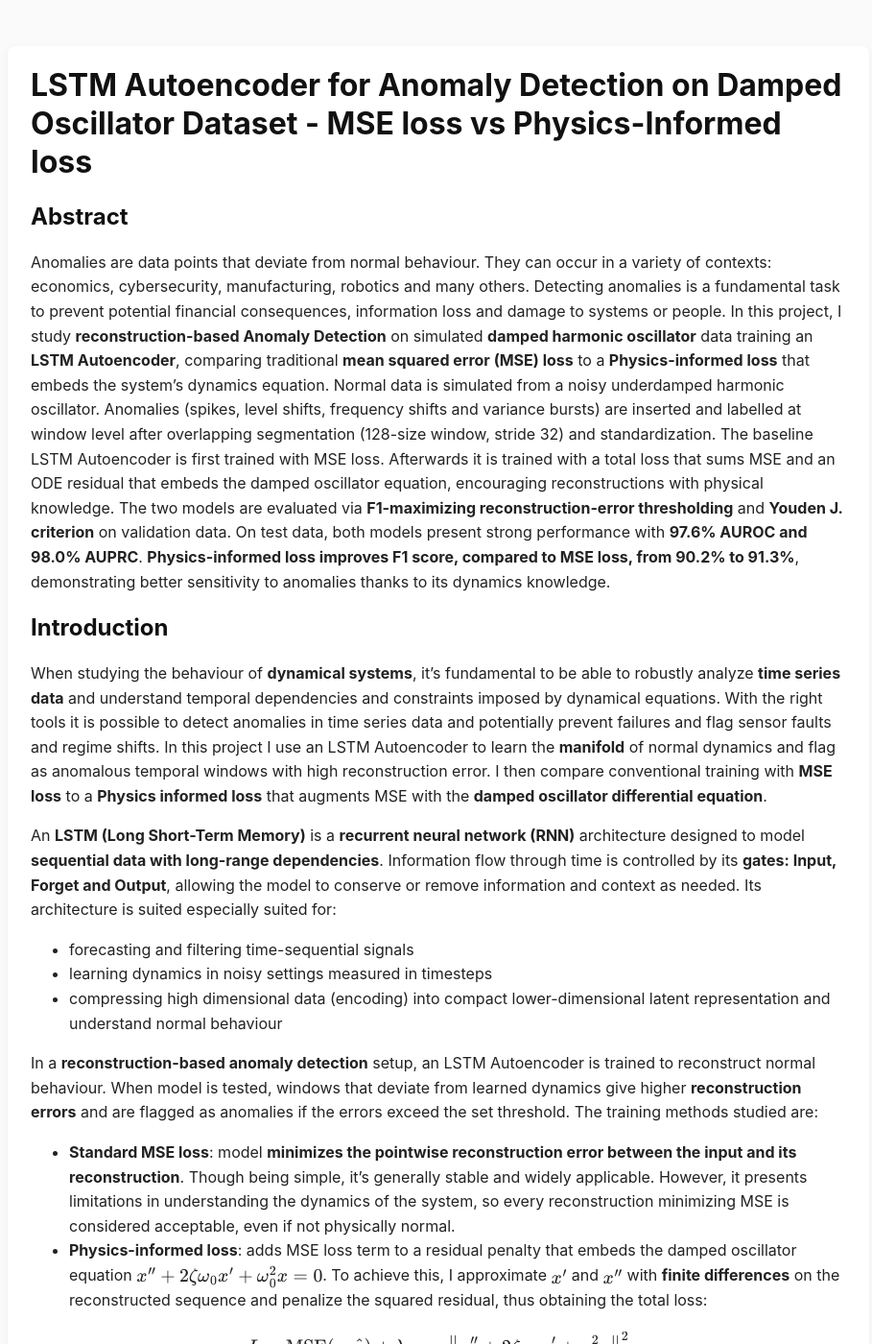
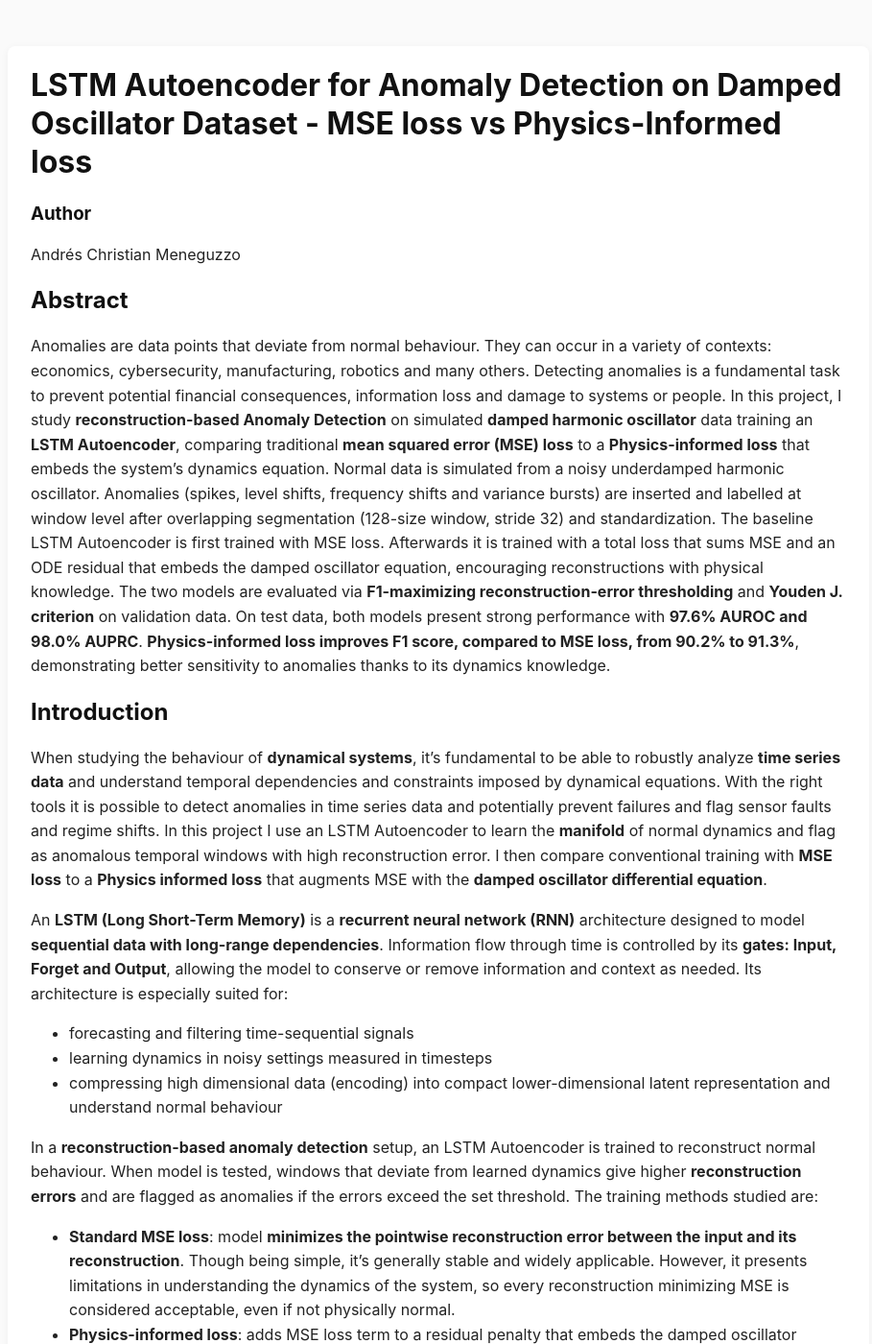
Before and after one commit to andymeneguzzo/Damped-Oscillator-Anomaly-Detection-with-LSTM-Autoencoder, a Jekyll site: the page built from index.md, in a window 1280 px wide and 1400 px high. Shown: the whole window at 96% size, without its empty margins (183-1092 px from the left). Built offline with Jekyll 4.4.1, drawn with Linux system fonts in a browser that asks for light colours.

Commit message:
final touches and fixed typo

```diff
--- a/index.md
+++ b/index.md
@@ -7,13 +7,16 @@ title: LSTM Autoencoder for Anomaly Detection on Damped Oscillator Dataset - MSE
 
 # LSTM Autoencoder for Anomaly Detection on Damped Oscillator Dataset - MSE loss vs Physics-Informed loss
 
+### Author
+Andrés Christian Meneguzzo
+
 ## Abstract
 Anomalies are data points that deviate from normal behaviour. They can occur in a variety of contexts: economics, cybersecurity, manufacturing, robotics and many others. Detecting anomalies is a fundamental task to prevent potential financial consequences, information loss and damage to systems or people. In this project, I study **reconstruction-based Anomaly Detection** on simulated **damped harmonic oscillator** data training an **LSTM Autoencoder**, comparing traditional **mean squared error (MSE) loss** to a **Physics-informed loss** that embeds the system's dynamics equation. Normal data is simulated from a noisy underdamped harmonic oscillator. Anomalies (spikes, level shifts, frequency shifts and variance bursts) are inserted and labelled at window level after overlapping segmentation (128-size window, stride 32) and standardization. The baseline LSTM Autoencoder is first trained with MSE loss. Afterwards it is trained with a total loss that sums MSE and an ODE residual that embeds the damped oscillator equation, encouraging reconstructions with physical knowledge. The two models are evaluated via **F1-maximizing reconstruction-error thresholding** and **Youden J. criterion** on validation data. On test data, both models present strong performance with **97.6% AUROC and 98.0% AUPRC**. **Physics-informed loss improves F1 score, compared to MSE loss, from 90.2% to 91.3%**, demonstrating better sensitivity to anomalies thanks to its dynamics knowledge.
 
 ## Introduction
 When studying the behaviour of **dynamical systems**, it's fundamental to be able to robustly analyze **time series data** and understand temporal dependencies and constraints imposed by dynamical equations. With the right tools it is possible to detect anomalies in time series data and potentially prevent failures and flag sensor faults and regime shifts. In this project I use an LSTM Autoencoder to learn the **manifold** of normal dynamics and flag as anomalous temporal windows with high reconstruction error. I then compare conventional training with **MSE loss** to a **Physics informed loss** that augments MSE with the **damped oscillator differential equation**.
 
-An **LSTM (Long Short-Term Memory)** is a **recurrent neural network (RNN)** architecture designed to model **sequential data with long-range dependencies**. Information flow through time is controlled by its **gates: Input, Forget and Output**, allowing the model to conserve or remove information and context as needed. Its architecture is suited especially suited for:
+An **LSTM (Long Short-Term Memory)** is a **recurrent neural network (RNN)** architecture designed to model **sequential data with long-range dependencies**. Information flow through time is controlled by its **gates: Input, Forget and Output**, allowing the model to conserve or remove information and context as needed. Its architecture is especially suited for:
 - forecasting and filtering time-sequential signals
 - learning dynamics in noisy settings measured in timesteps
 - compressing high dimensional data (encoding) into compact lower-dimensional latent representation and understand normal behaviour
```
